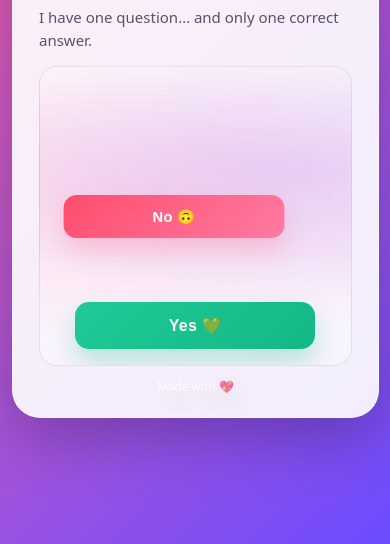
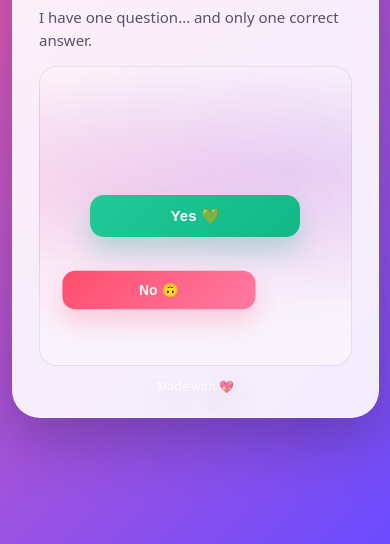
Before and after one commit to BeshoyGorgi/-Valentine, a website: page index.html in a window 390 px wide. Both pictures are taken after a click on the button "Open the letter". Shown: the part 300-844 px from the top of the page. Drawn offline with Linux system fonts and the light colour scheme; no server answers.

Commit message:
button keiner2

```diff
--- a/style.css
+++ b/style.css
@@ -522,10 +522,11 @@
 
   /* Buttons untereinander und unten */
   .buttons{
+     display: flex;
     flex-direction: column;
-    justify-content: flex-end;   /* nach unten */
     align-items: center;
-    gap: 14px;
+    justify-content: center;   /* ✅ Mitte */
+    gap: 12px;
     padding: 16px;
   }
 
@@ -538,13 +539,14 @@
   /* NO etwas kleiner */
   .btn--no{
     transform: scale(0.85);
+    transform-origin: center;
   }
 
   .btn{
     width: 100%;
-    max-width: 240px;
-    padding: 14px 16px;
-    font-size: 16px;
+    max-width: 210px;          /* ✅ kleiner */
+    padding: 12px 14px;        /* ✅ kleiner */
+    font-size: 15px;           /* ✅ kleiner */
     border-radius: 14px;
   }
 
```
